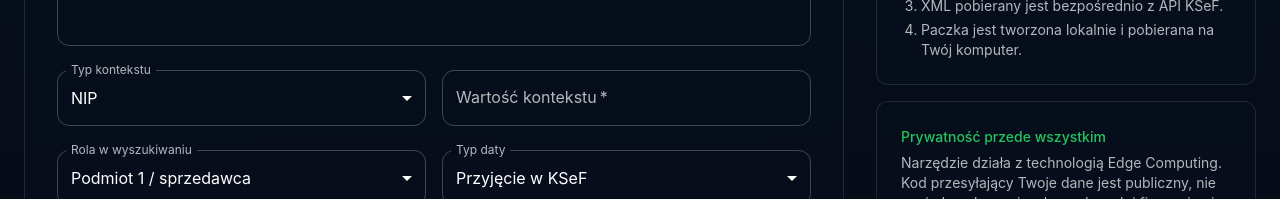
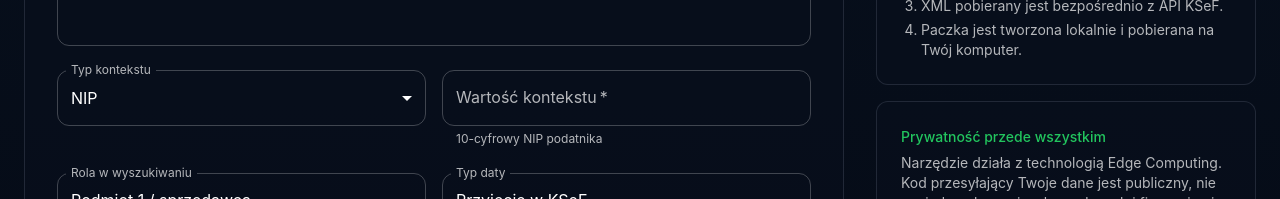
Before and after one commit to codelite-house/ksefast, a React (Vite) app in the folder frontend/: page / in a window 1280 px wide. Shown: the part 372-571 px from the top of the page. Built offline with nearby package versions, Linux system fonts and the light colour scheme; no server answers.

Commit message:
add stats

```diff
--- a/frontend/src/components/DownloadForm.tsx
+++ b/frontend/src/components/DownloadForm.tsx
@@ -1,9 +1,11 @@
 import { FormEvent, useEffect, useState } from "react";
 import { useDownloadInvoices } from "../hooks/useDownloadInvoices";
-import type { DownloadInvoicesRequest } from "../types";
+import type { DownloadInvoicesRequest, ContextIdentifierType } from "../types";
+import { KsefApiError } from "../services/apiClient";
 import { monthLabels, defaultMonth } from "../lib/monthLabels";
 
 import Alert from "@mui/material/Alert";
+import AlertTitle from "@mui/material/AlertTitle";
 import Box from "@mui/material/Box";
 import Button from "@mui/material/Button";
 import MenuItem from "@mui/material/MenuItem";
@@ -12,6 +14,45 @@ import TextField from "@mui/material/TextField";
 import ToggleButton from "@mui/material/ToggleButton";
 import ToggleButtonGroup from "@mui/material/ToggleButtonGroup";
 import Typography from "@mui/material/Typography";
+
+const CONTEXT_META: Record<
+  ContextIdentifierType,
+  {
+    placeholder: string;
+    helperText: string;
+    validate: (value: string) => string | null;
+  }
+> = {
+  Nip: {
+    placeholder: "np. 1234567890",
+    helperText: "10-cyfrowy NIP podatnika",
+    validate: (v) =>
+      /^\d{10}$/.test(v.trim())
+        ? null
+        : "NIP musi składać się z dokładnie 10 cyfr",
+  },
+  NipVatUe: {
+    placeholder: "np. PL1234567890",
+    helperText: "Kod kraju UE (2 litery) + numer VAT UE",
+    validate: (v) =>
+      /^[A-Za-z]{2}[A-Za-z0-9]{2,12}$/.test(v.trim())
+        ? null
+        : "Nieprawidłowy format (np. PL1234567890)",
+  },
+  InternalId: {
+    placeholder: "np. 12345678",
+    helperText: "Wewnętrzny identyfikator podatnika w KSeF",
+    validate: (v) => (v.trim() ? null : "Wymagane"),
+  },
+  PeppolId: {
+    placeholder: "np. iso6523-actorid-upis::0106:1234567890",
+    helperText: "Identyfikator Peppol (schemat::wartość)",
+    validate: (v) =>
+      v.includes("::")
+        ? null
+        : 'Peppol ID musi zawierać separator "::" (np. iso6523-actorid-upis::0106:1234567890)',
+  },
+};
 
 export default function DownloadForm() {
   const [token, setToken] = useState("");
@@ -28,6 +69,12 @@ export default function DownloadForm() {
   >("Invoicing");
   const [selectedMonth, setSelectedMonth] = useState(defaultMonth.label);
   const [format, setFormat] = useState<"xml" | "pdf">("xml");
+  const [contextValueTouched, setContextValueTouched] = useState(false);
+
+  const contextMeta = CONTEXT_META[contextType];
+  const contextValueError = contextValueTouched
+    ? contextMeta.validate(contextValue)
+    : null;
 
   const {
     mutate: downloadInvoices,
@@ -50,6 +97,8 @@ export default function DownloadForm() {
 
   function handleSubmit(event: FormEvent<HTMLFormElement>) {
     event.preventDefault();
+    setContextValueTouched(true);
+    if (contextMeta.validate(contextValue)) return;
 
     const request: DownloadInvoicesRequest = {
       environment,
@@ -117,15 +166,17 @@ export default function DownloadForm() {
             select
             label="Typ kontekstu"
             value={contextType}
-            onChange={(e) =>
+            onChange={(e) => {
               setContextType(
                 e.target.value as
                   | "Nip"
                   | "InternalId"
                   | "NipVatUe"
                   | "PeppolId",
-              )
-            }
+              );
+              setContextValue("");
+              setContextValueTouched(false);
+            }}
             fullWidth
           >
             <MenuItem value="Nip">NIP</MenuItem>
@@ -137,7 +188,10 @@ export default function DownloadForm() {
             label="Wartość kontekstu"
             value={contextValue}
             onChange={(e) => setContextValue(e.target.value)}
-            placeholder="np. 1234567890"
+            onBlur={() => setContextValueTouched(true)}
+            placeholder={contextMeta.placeholder}
+            helperText={contextValueError ?? contextMeta.helperText}
+            error={!!contextValueError}
             required
             fullWidth
           />
@@ -238,7 +292,32 @@ export default function DownloadForm() {
         )}
         {isError && (
           <Alert severity="error">
+            <AlertTitle>Błąd</AlertTitle>
             {downloadError?.message ?? "Wystąpił nieznany błąd."}
+            {downloadError instanceof KsefApiError &&
+              downloadError.details != null &&
+              typeof downloadError.details === "object" && (
+                <Box component="details" sx={{ mt: 1.5 }}>
+                  <Box
+                    component="summary"
+                    sx={{ cursor: "pointer", fontSize: "0.8em", opacity: 0.75 }}
+                  >
+                    Szczegóły odpowiedzi KSeF
+                  </Box>
+                  <Box
+                    component="pre"
+                    sx={{
+                      mt: 0.5,
+                      fontSize: "0.75em",
+                      whiteSpace: "pre-wrap",
+                      wordBreak: "break-all",
+                      opacity: 0.8,
+                    }}
+                  >
+                    {JSON.stringify(downloadError.details, null, 2)}
+                  </Box>
+                </Box>
+              )}
           </Alert>
         )}
       </Box>
--- a/frontend/src/services/apiClient.ts
+++ b/frontend/src/services/apiClient.ts
@@ -21,11 +21,15 @@ async function assertOk(response: Response, fallback: string): Promise<void> {
 
   const payload = await parseResponse(response);
   if (typeof payload === "object" && payload !== null) {
-    const p = payload as { exceptionDescription?: string; message?: string };
+    const p = payload as {
+      exceptionDescription?: string;
+      message?: string;
+      ksefDetails?: unknown;
+    };
     throw new KsefApiError(
       p.exceptionDescription ?? p.message ?? fallback,
       response.status,
-      payload,
+      p.ksefDetails !== undefined ? p.ksefDetails : payload,
     );
   }
 
```
Also changed, not shown: 2 other files (tests, documents, lock files or other folders).
